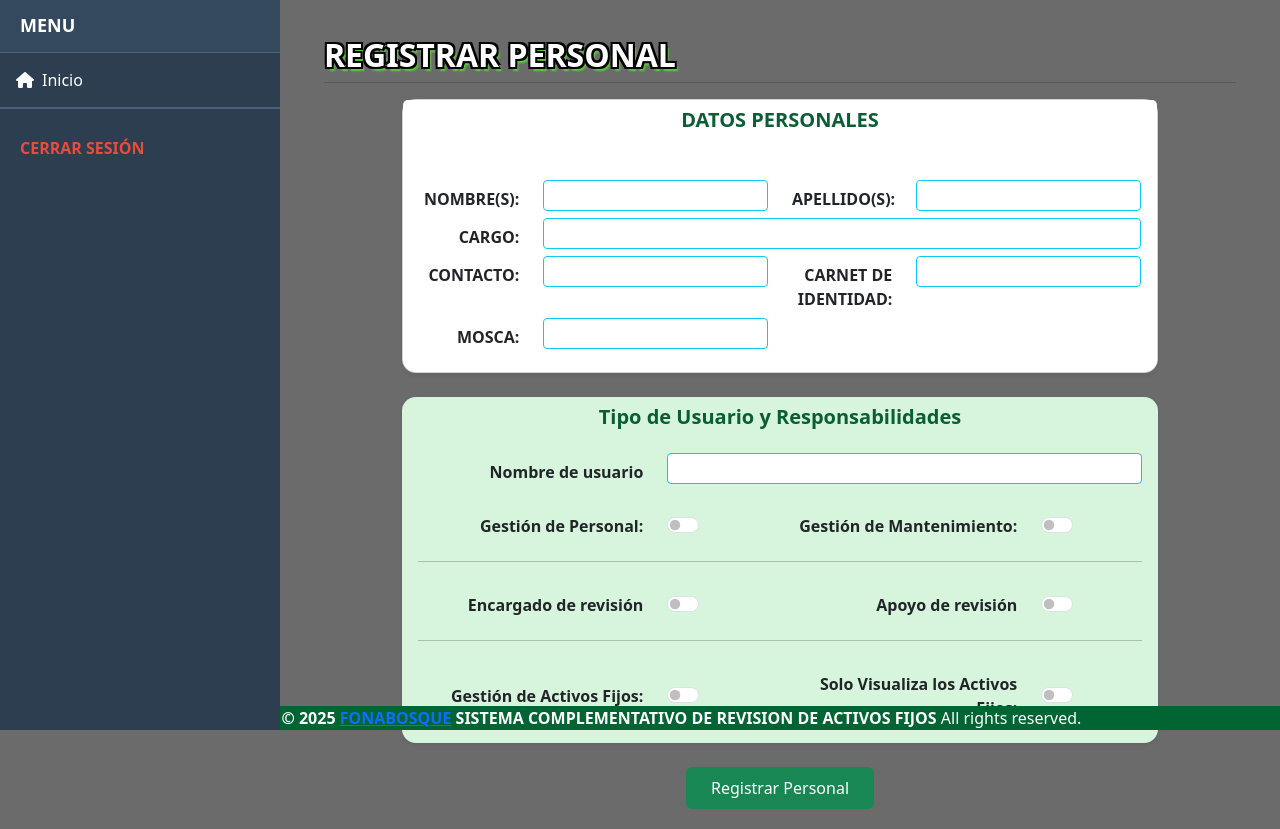
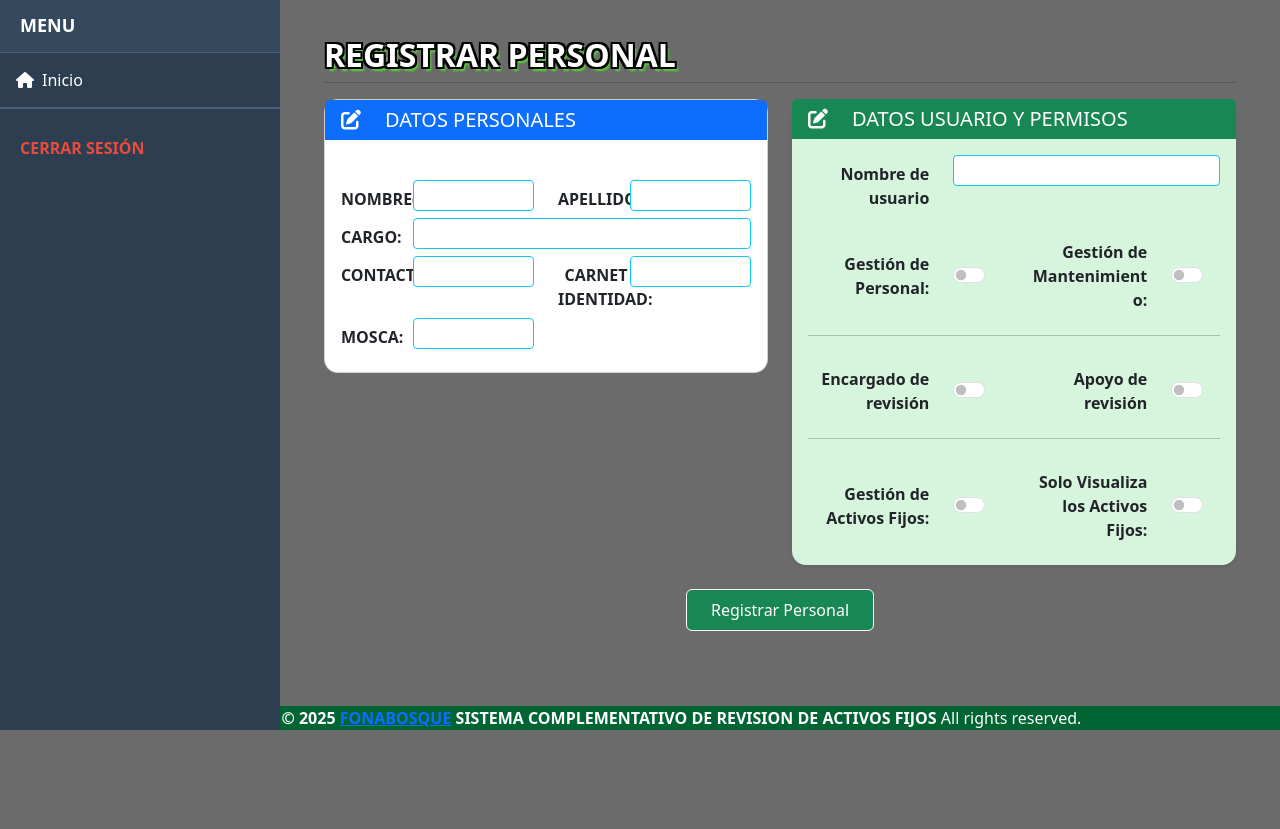
Before and after one commit to aleidaapaza/scraf, a Django app: page /users/RegistroPersonal/ in a window 1280 px wide. Shown: the part 70-899 px from the top of the page. After the commit the page ends 800 px from the top, so only its background shows below. Run offline with Django 5.2, Linux system fonts and the light colour scheme; the visitor is signed in with stand-in values (Sample User, id 1); some libraries are stand-ins or nearby versions.

Commit message:
avance 80% de las correcciones

```diff
--- a/scraf/designacion/models.py
+++ b/scraf/designacion/models.py
@@ -108,13 +108,13 @@ class Line_Asignacion(models.Model):
 
 
 class Line_Activo_Responsable(models.Model):
-    slug = models.ForeignKey(Activo, on_delete=models.CASCADE)
+    slug = models.ForeignKey(Activo, to_field='codigo', on_delete=models.CASCADE)
     creador = models.ForeignKey(User, on_delete=models.CASCADE)
     fecha_registro = models.DateTimeField(auto_now_add=True)
     responsable = models.ForeignKey(Personal, to_field='slug', on_delete=models.PROTECT, null=True, blank=True)
     piso_ubicacion = models.CharField(choices=pisos_ubicacion)
     oficina_ubicacion = models.CharField(choices=oficinas_ubicacion)
-    estado = models.CharField(choices=estados)
+    estado = models.CharField(max_length=255)
     observacion= models.TextField()
 
 
--- a/scraf/templates/RegistroActualizacion/personal.html
+++ b/scraf/templates/RegistroActualizacion/personal.html
@@ -22,6 +22,8 @@
 <div class="container-fluid registro-personal">
   <form method="post" enctype="multipart/form-data">
     {% csrf_token %}
+
+
     <!-- TÍTULO -->
     <div class="row mt-3">
       <div class="col-12">
@@ -31,10 +33,15 @@
     </div>
     <!-- FILA: DATOS PERSONALES -->
     <div class="row justify-content-center">
-      <div class="col-12 col-lg-10">
-        <div class="card shadow-sm">
-          <div class="card-header bg-white text-center">
-            <h5 class="m-0 fw-bold title-green">DATOS PERSONALES</h5>
+      <div class="col-md-6 col-sm-12">
+        <div class="card">
+          <div class="card-header bg-primary text-white">
+            <h5 class="card-title mb-0">
+              <div class="row align-items-center">
+                <div class="col-auto"><i class="fa-solid fa-pen-to-square"></i></div>
+                <div class="col">DATOS PERSONALES</div>
+              </div>
+            </h5>
           </div>
           {% for field in form %}
             {% if field.help_text %}
@@ -69,13 +76,16 @@
           </div>
         </div>
       </div>
-    </div>
-    <!-- FILA 1-10-1: USUARIO Y RESPONSABILIDADES -->
-    <div class="row justify-content-center mt-4">
-      <div class="col-12 col-lg-10">
+
+      <div class="col-md-6 col-sm-12">
         <div class="card shadow-sm bg-green-soft border-0">
-          <div class="card-header bg-transparent text-center">
-            <h5 class="m-0 fw-bold title-green">Tipo de Usuario y Responsabilidades</h5>
+          <div class="card-header bg-success text-white">
+            <h5 class="card-title mb-0">
+              <div class="row align-items-center">
+                <div class="col-auto"><i class="fa-solid fa-pen-to-square"></i></div>
+                <div class="col">DATOS USUARIO Y PERMISOS</div>
+              </div>
+            </h5>
           </div>
           <div class="card-body">
             <!-- Usuario -->
@@ -143,7 +153,7 @@
     <!-- BOTÓN CENTRADO -->
     <div class="row mt-4">
       <div class="col-12 d-flex justify-content-center">
-        <button type="submit" class="btn btn-success px-4 py-2">
+        <button type="submit" class="btn btn-success border border-white px-4 py-2">
           Registrar Personal
         </button>
       </div>
--- a/scraf/templates/lista/asignaciones.html
+++ b/scraf/templates/lista/asignaciones.html
@@ -18,13 +18,13 @@
             <td> {{ activo.carnet }}</td>
             <td> {{ activo.cargo }}</td>
             <td>
-                <a href="{% url 'activos:ver_activo' activo.codigo %}" type="button"
+                <a href="" type="button"
                    class="btn btn-primary btn-xs">
                    <i class="bi bi-eye"></i>
                 </a>
             </td>
             <td>
-                <a href="{% url 'activos:ver_activo' activo.codigo %}" type="button"
+                <a href="" type="button"
                    class="btn btn-primary btn-xs">
                    <i class="bi bi-eye"></i>
                 </a>
--- a/scraf/users/models.py
+++ b/scraf/users/models.py
@@ -66,7 +66,7 @@ class AccountManager(BaseUserManager):
         return self._create_user(username, password, **extra_fields)
 
     def create_superuser(self, username, password=None, **extra_fields):
-        extra_fields.setdefault('is_activo', True)
+        extra_fields.setdefault('is_active', True)
         extra_fields.setdefault('is_staff', True)
         extra_fields.setdefault('is_superuser', True)
         extra_fields.setdefault('is_encargado', True)
```
Also changed, not shown: scraf/activos/views.py (+3 -7 lines), scraf/designacion/views.py (+29 -9 lines), scraf/activos/migrations/0001_initial.py (added), scraf/activos/migrations/0002_initial.py (added), scraf/designacion/migrations/0001_initial.py (added), scraf/designacion/migrations/0002_initial.py (added), scraf/designacion/migrations/0003_alter_line_activo_responsable_estado_and_more.py (added), scraf/revision/migrations/0001_initial.py (added), scraf/revision/migrations/0002_initial.py (added), scraf/users/migrations/0001_initial.py (added).
